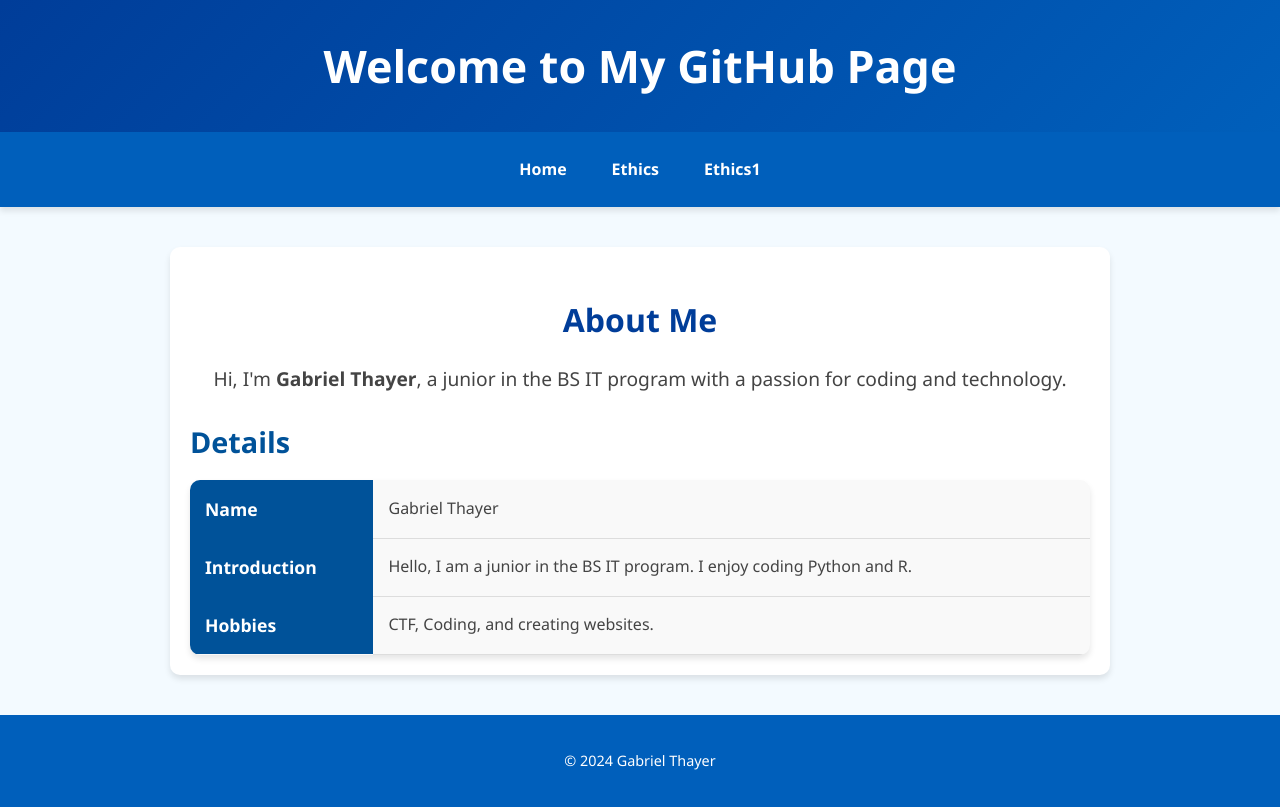
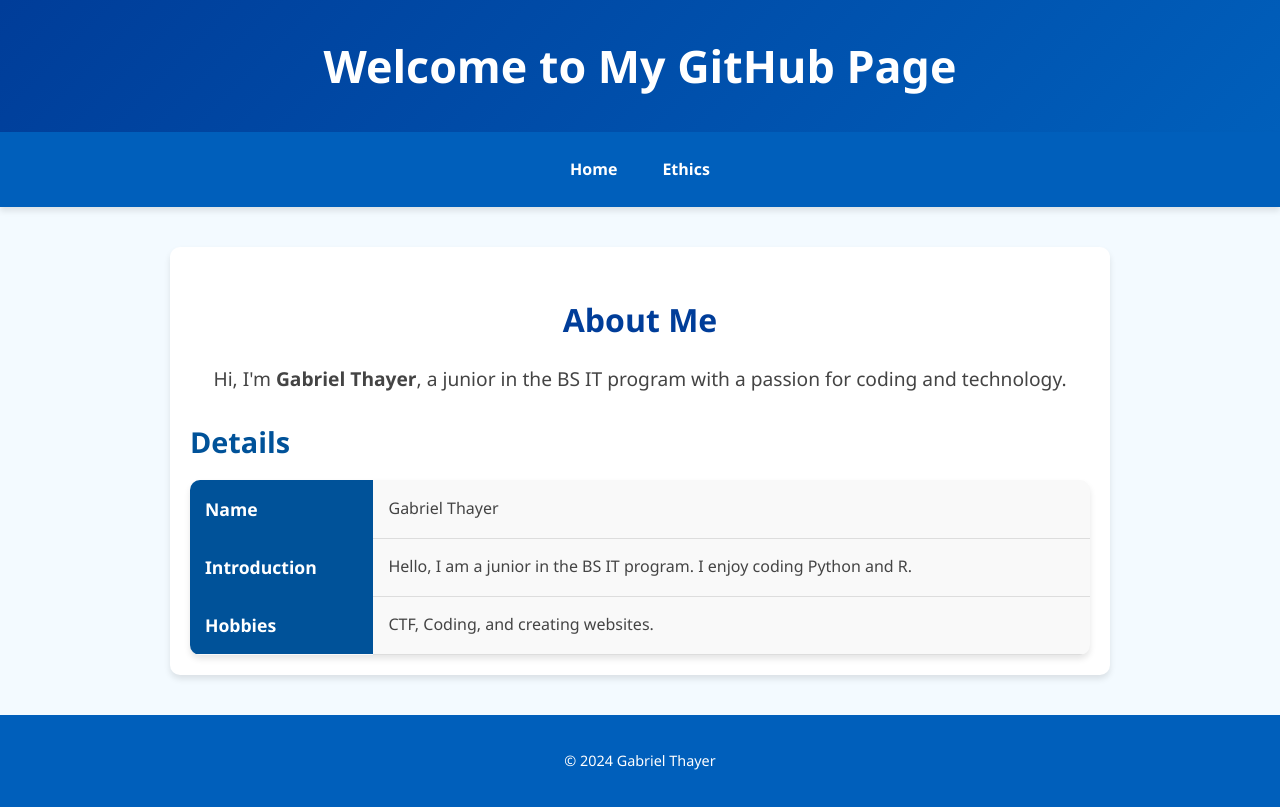
Before and after one commit to gthayer3/gthayer3.github.io, a plain HTML site: page index.html in a window 1280 px wide. Drawn offline with Linux system fonts and the light colour scheme.

Commit message:
Update index.html

```diff
--- a/index.html
+++ b/index.html
@@ -11,8 +11,7 @@
     </header>
     <nav style="background: #005fbb; display: flex; justify-content: center; padding: 15px; gap: 15px; box-shadow: 0 4px 6px rgba(0, 0, 0, 0.1);">
         <a href="index.html" style="color: #ffffff; text-decoration: none; font-weight: 600; padding: 10px 15px; border-radius: 25px; transition: all 0.3s ease;">Home</a>
-        <a href="ethics.html" style="color: #ffffff; text-decoration: none; font-weight: 600; padding: 10px 15px; border-radius: 25px; transition: all 0.3s ease;">Ethics</a>
-        <a href="ethics1.html" style="color: #ffffff; text-decoration: none; font-weight: 600; padding: 10px 15px; border-radius: 25px; transition: all 0.3s ease;">Ethics1</a>
+        <a href="ethics1.html" style="color: #ffffff; text-decoration: none; font-weight: 600; padding: 10px 15px; border-radius: 25px; transition: all 0.3s ease;">Ethics</a>
     </nav>
     <main style="padding: 20px; max-width: 900px; margin: 40px auto; background: #ffffff; border-radius: 10px; box-shadow: 0 4px 6px rgba(0, 0, 0, 0.1);">
         <section class="intro" style="text-align: center; margin-bottom: 20px;">
```
